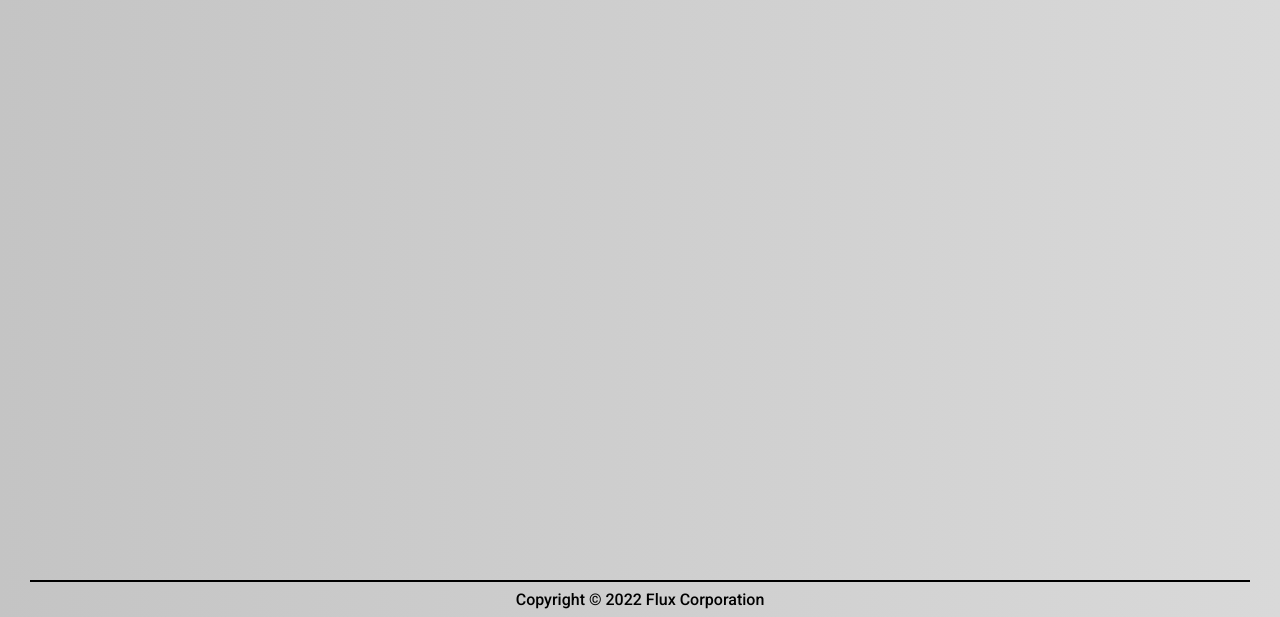
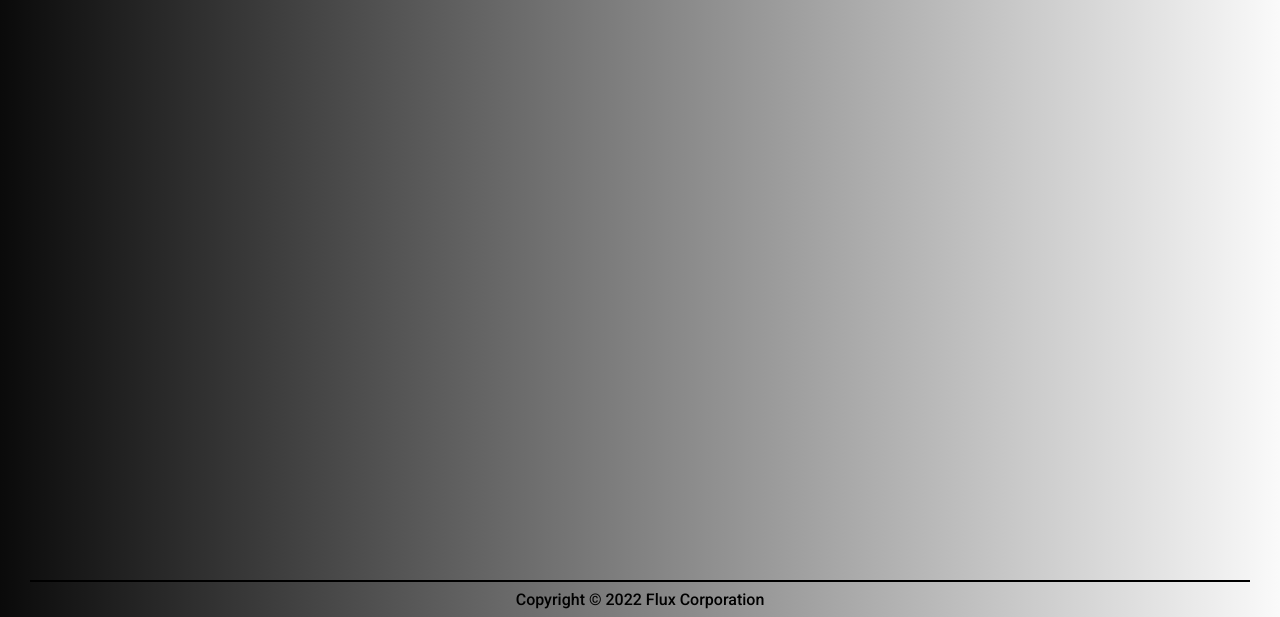
Before and after one commit to zLucasKkj/zLucasKkj.github.io, a plain HTML site: page index.html in a window 1280 px wide. Shown: the part 183-800 px from the top of the page. Drawn offline with Linux system fonts and the light colour scheme.

Commit message:
Update style.css

```diff
--- a/style.css
+++ b/style.css
@@ -74,8 +74,8 @@ section.about {
 @media (prefers-color-scheme: light) {
     html {
             transition: --gradientleftcolor .5s ease, --gradientrightcolor .5s ease;
-            --gradientleftcolor: #C4C4C4;
-            --gradientrightcolor: #D9D9D9;
+            --gradientleftcolor: #0A0A0A;
+            --gradientrightcolor: #fafafa;
             background: linear-gradient(90deg, var(--gradientleftcolor) 0%, var(--gradientrightcolor) 100%);
         }
     h1, h2, a, p {
```
